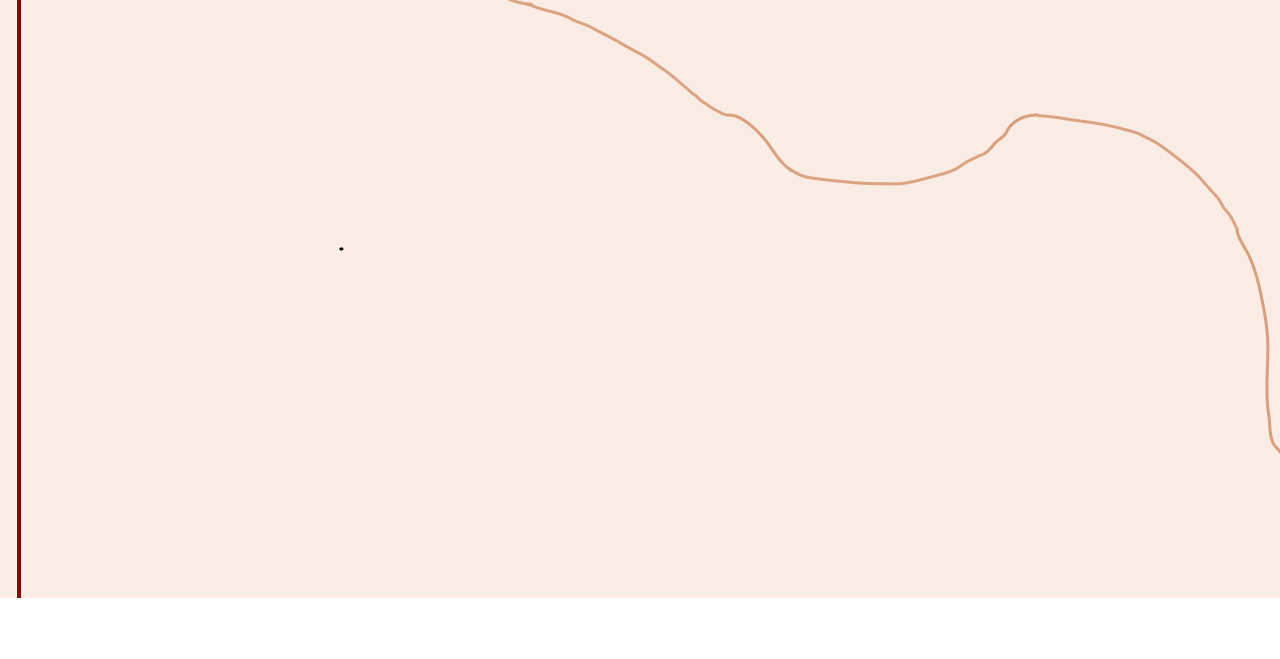
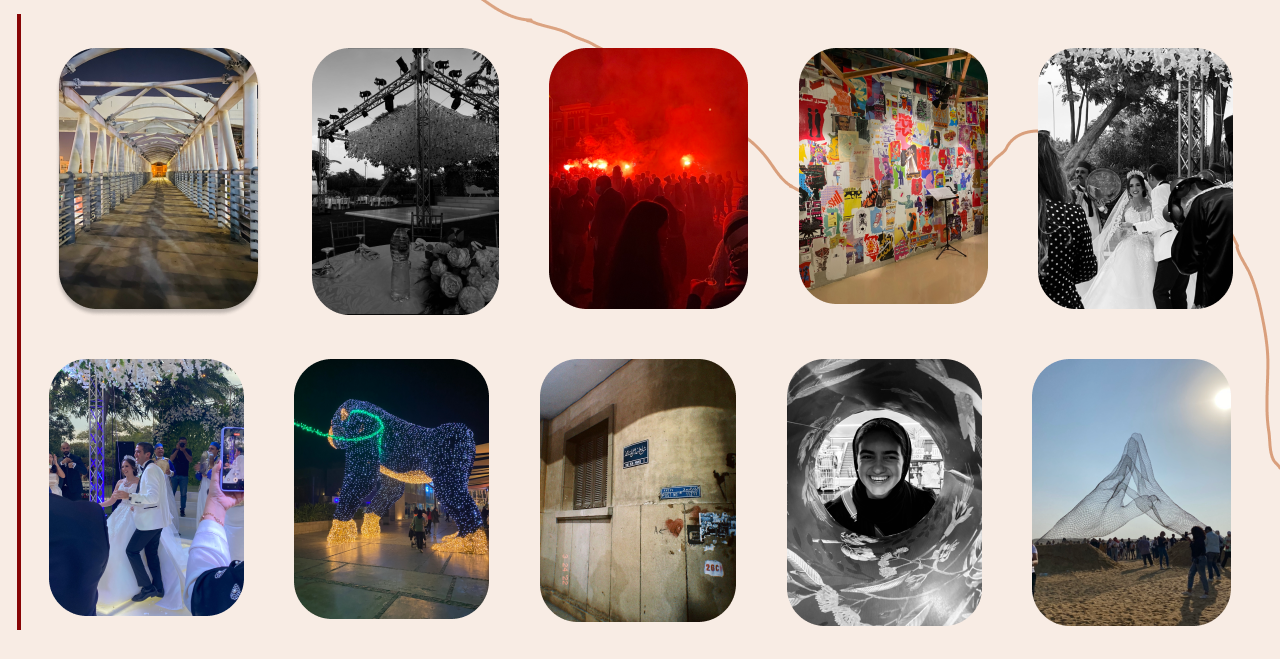
Before and after one commit to wafaaelgindy/web_development, a plain HTML site: page phtography-page.html in a window 1280 px wide. Shown: the part 202-861 px from the top of the page. Before the commit the page ends 800 px from the top, so only its background shows below. Drawn offline with Linux system fonts and the light colour scheme; a web font is replaced by a local one.

Commit message:
Improved code and added photography page

```diff
--- a/gallery_stylesheet.css
+++ b/gallery_stylesheet.css
@@ -85,3 +85,9 @@ body{
     padding-left: 40%;
     padding-right: 0%;
 }
+
+a{
+    text-decoration: none;
+    color: #F65A77;
+
+}
--- a/photography_stylesheet.css
+++ b/photography_stylesheet.css
@@ -38,3 +38,14 @@ body{
         text-align: center;
         margin-top: -2.5%;
 }
+.flex_cont{
+    display: flex;
+    justify-content: center;
+}
+.flex_cont > div{
+    justify-content: space-between
+}
+.imgs{
+    padding: 2%;
+    padding-top: 1%;
+}
--- a/phtography-page.html
+++ b/phtography-page.html
@@ -14,7 +14,20 @@
         <h1 class="title">
             Photography
         </h1>
-
+        <div class="flex_cont" class="flex_cont_1">
+            <div class="imgs"><img src="Rectangle 17.png" class="imgs"></div>
+            <div class="imgs"><img src="Rectangle 26.png" class="imgs"></div>
+            <div class="imgs"><img src="Rectangle 19.png" class="imgs"></div>
+            <div class="imgs"><img src="Rectangle 20.png" class="imgs"></div>
+            <div class="imgs"><img src="Rectangle 18.png" class="imgs"></div>
+        </div>
+        <div class="flex_cont" class="flex_cont_2">
+            <div class="imgs"><img src="Rectangle 21.png"></div>
+            <div class="imgs"><img src="Rectangle 23.png"></div>
+            <div class="imgs"><img src="Rectangle 24.png"></div>
+            <div class="imgs"><img src="Rectangle 25.png"></div>
+            <div class="imgs"><img src="Rectangle 22.png"></div>
+        </div>
         </ul>
     </body>
 </html>
```
Also changed, not shown: gallery.html (+1 -1 lines), Rectangle 17.png (added), Rectangle 18.png (added), Rectangle 19.png (added), Rectangle 20.png (added), Rectangle 21.png (added), Rectangle 22.png (added), Rectangle 23.png (added), Rectangle 24.png (added), Rectangle 25.png (added), Rectangle 26.png (added), contact_stylesheet.css (line endings or trailing spaces), 1 other file.
